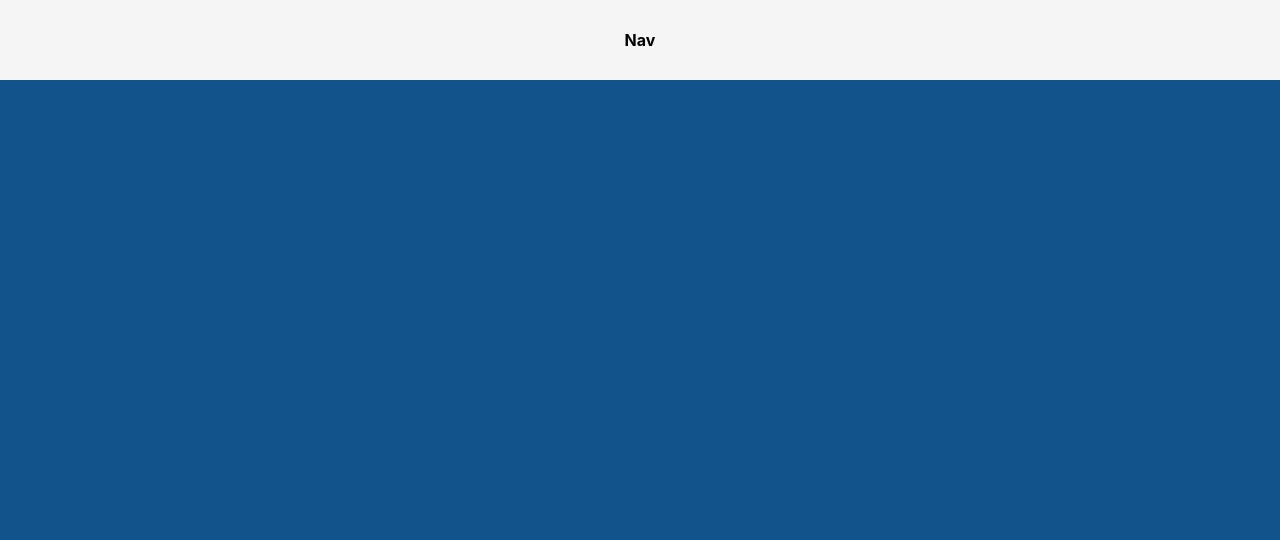
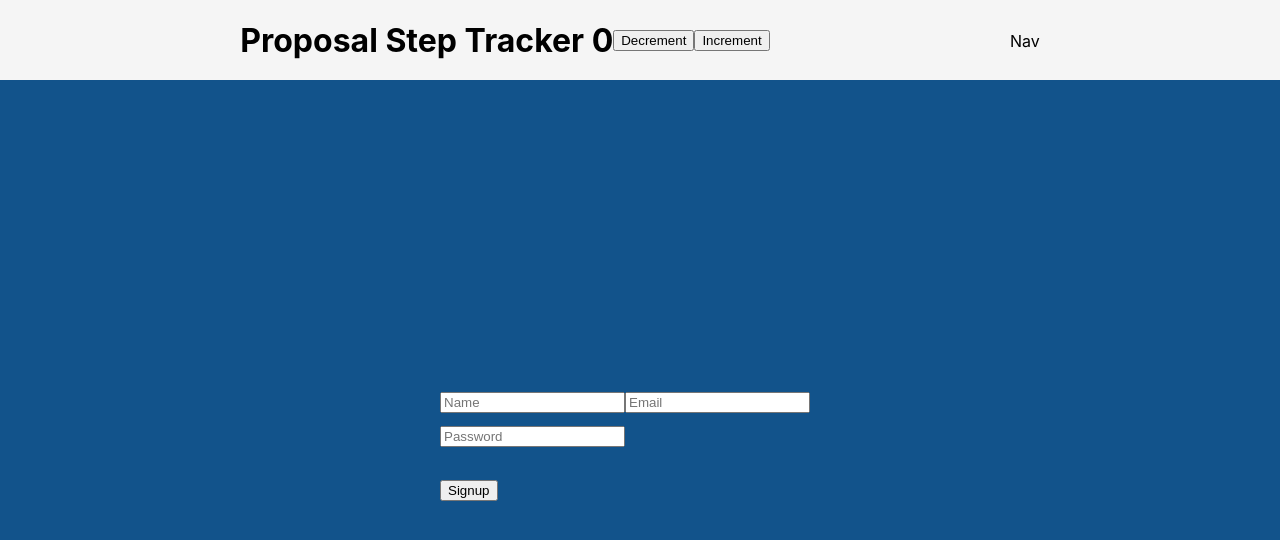
Before and after one commit to Initiate-Colorado/initiate-co-ui, a React (Create React App) app in the folder client/: page /signup in a window 1280 px wide. Shown: the top 540 px of the page. Built offline with nearby package versions, Linux system fonts and the light colour scheme.

Commit message:
restore gql post for signup

```diff
--- a/client/src/components/App/App.js
+++ b/client/src/components/App/App.js
@@ -5,6 +5,7 @@ import WelcomePage from '../WelcomePage/WelcomePage';
 import BeginInitiative from '../BeginInitiative/BeginInitiative';
 import Nav from '../Nav/Nav';
 import Research from '../Research/Research';
+import Signup from '../Signup/Signup';
 
 
 function App() {
@@ -21,6 +22,9 @@ function App() {
         <Route
           exact path = "/research"
           render={() => <Research />} />
+        <Route
+          exact path = "/signup"
+          render={() => <Signup />} />
         </div>
     </div>
   );
--- a/client/src/components/BeginInitiative/BeginInitiative.css
+++ b/client/src/components/BeginInitiative/BeginInitiative.css
@@ -1,8 +1,9 @@
 .begin-initiative {
   background-color: whitesmoke;
-  height: fit-content;
-  width: 80vw;
+  height: 60vh;
+  width: 60vw;
   display: flex;
   flex-direction: column;
   align-items: center;
+  padding: 1em;
 }
--- a/client/src/components/BeginInitiative/BeginInitiative.js
+++ b/client/src/components/BeginInitiative/BeginInitiative.js
@@ -1,13 +1,11 @@
 import React from 'react';
 import './BeginInitiative.css';
 import { NavLink } from 'react-router-dom';
-import StepTracker from '../StepTracker/component'
 import { connect } from 'react-redux';
 
 const BeginInitiative = ({handleIncrementClick}) => {
     return (
         <section className = "begin-initiative">
-            <StepTracker />
             <h1>Congratulations on taking the first step towards proposing a ballot initiative!</h1>
             <p>Click the 'GET STARTED' button below in order to complete the following steps:</p>
             <ol>
--- a/client/src/components/Nav/Nav.css
+++ b/client/src/components/Nav/Nav.css
@@ -1,13 +1,25 @@
 .Nav {
+  height: 10vh;
+  width: 100vw;
+  background-color: whitesmoke;
+}
+
+.Nav-header {
+  display: flex;
+  flex-direction: row;
+  align-items: center;
+  justify-content: space-evenly;
+  background-color: whitesmoke;
+}
+
+.Nav-p {
+  width: fit-content;
+}
+
+
+.step-tracker {
   display: flex;
   flex-direction: row;
   align-items: center;
   justify-content: center;
-  height: 10vh;
-  background-color: whitesmoke;
 }
-
-p, h1 {
-  font-weight: bolder;
-  width: fit-content;
-}
--- a/client/src/components/Nav/Nav.js
+++ b/client/src/components/Nav/Nav.js
@@ -1,11 +1,13 @@
 import React from 'react';
 import './Nav.css';
+import StepTracker from '../StepTracker/component'
 
 function Nav() {
   return (
     <div className="Nav">
       <header className="Nav-header">
-        <p>
+        <StepTracker />
+        <p className="Nav-p">
           Nav
         </p>
       </header>
--- a/client/src/components/Research/Research.css
+++ b/client/src/components/Research/Research.css
@@ -1,9 +1,10 @@
 .Research-header {
   background-color: whitesmoke;
   height: 60vh;
-  width: 80vw;
+  width: 60vw;
   display: flex;
   flex-direction: column;
   align-items: center;
   justify-content: center;
+  padding: 1em;
 }
--- /dev/null
+++ b/client/src/components/Signup/Signup.js
@@ -0,0 +1,110 @@
+// Imports
+import React, { Component } from 'react'
+import { connect } from 'react-redux'
+import { withRouter } from 'react-router-dom'
+import axios from 'axios'
+import { query, mutation } from 'gql-query-builder'
+
+// Component
+class Signup extends Component {
+
+  constructor(props) {
+    super(props)
+
+    this.state = {
+      error: '',
+      isLoading: false,
+      user: {
+        name: '',
+        email: '',
+        password: '',
+      }
+    }
+  }
+
+  register(userDetails) {
+      return axios.post('http://localhost:8000/', mutation({
+        operation: 'userSignup',
+        variables: userDetails,
+        fields: ['name', 'email', 'password']
+      })).then(
+        response => {
+          console.log(response)
+        }
+      ).catch(function (error) {
+        console.log(error);
+      })
+  }
+
+
+
+  onChange = (event) => {
+    let user = this.state.user
+    user[event.target.name] = event.target.value
+
+    this.setState({
+      user
+    })
+  }
+
+  onSubmit = (event) => {
+    event.preventDefault()
+
+    this.setState({
+      isLoading: true
+    })
+
+    this.register(this.state.user)
+  }
+
+  render() {
+    return (
+          <form onSubmit={this.onSubmit}>
+            <div style={{ width: '25em', margin: '0 auto' }}>
+              {/* Name */}
+              <input
+                type="text"
+                placeholder="Name"
+                required="required"
+                name="name"
+                value={this.state.user.name}
+                onChange={this.onChange}
+              />
+
+              {/* Email */}
+              <input
+                type="email"
+                placeholder="Email"
+                required="required"
+                name="email"
+                value={this.state.user.email}
+                onChange={this.onChange}
+                style={{ marginTop: '1em' }}
+              />
+
+              {/* Password */}
+              <input
+                type="password"
+                placeholder="Password"
+                required="required"
+                name="password"
+                value={this.state.user.password}
+                onChange={this.onChange}
+                style={{ marginTop: '1em' }}
+              />
+            </div>
+
+            <div style={{ marginTop: '2em' }}>
+              {/* Form submit */}
+              <button type="submit" theme="secondary" disabled={this.state.isLoading}>
+                Signup
+              </button>
+            </div>
+          </form>
+  )
+}
+}
+
+// Component Properties
+
+export default connect(null, )(withRouter(Signup))
--- a/client/src/components/StepTracker/component.js
+++ b/client/src/components/StepTracker/component.js
@@ -2,7 +2,7 @@ import React from 'react';
 import { connect } from 'react-redux';
 
 const StepTracker = ({ ProposalStep, handleIncrementClick, handleDecrementClick }) => (
-  <div>
+  <div className="step-tracker">
     <h1>Proposal Step Tracker {ProposalStep}</h1>
     <button onClick={handleDecrementClick}>Decrement</button>
     <button onClick={handleIncrementClick}>Increment</button>
--- a/client/src/components/WelcomePage/WelcomePage.css
+++ b/client/src/components/WelcomePage/WelcomePage.css
@@ -1,11 +1,12 @@
 .option-area, .proposal-start, .research-start {
-  width: 80vw;
+  width: 60vw;
   height: 60vh;
   background-color: whitesmoke;
   display: flex;
   flex-direction: column;
   align-items: center;
   justify-content: center;
+  padding: 1em;
 }
 
 .proposal-start, .research-start {
@@ -17,10 +18,6 @@
   margin: 1em;
 }
 
-h1, p {
-  width: 50vw;
-}
-
 .cards {
   display: flex;
 }
--- a/package.json
+++ b/package.json
@@ -8,8 +8,10 @@
         "dev": "concurrently --kill-others-on-fail \"npm server\" \"npm client\""
     },
     "dependencies": {
+        "axios": "^0.20.0",
         "body-parser": "^1.19.0",
         "express": "^4.17.1",
+        "gql-query-builder": "^3.5.0",
         "graphql": "^15.3.0"
     },
     "devDependencies": {
```
Also changed, not shown: client/public/manifest.json, client/src/components/Signup/Signup.css (added), 2 other files (tests, documents, lock files or other folders).
